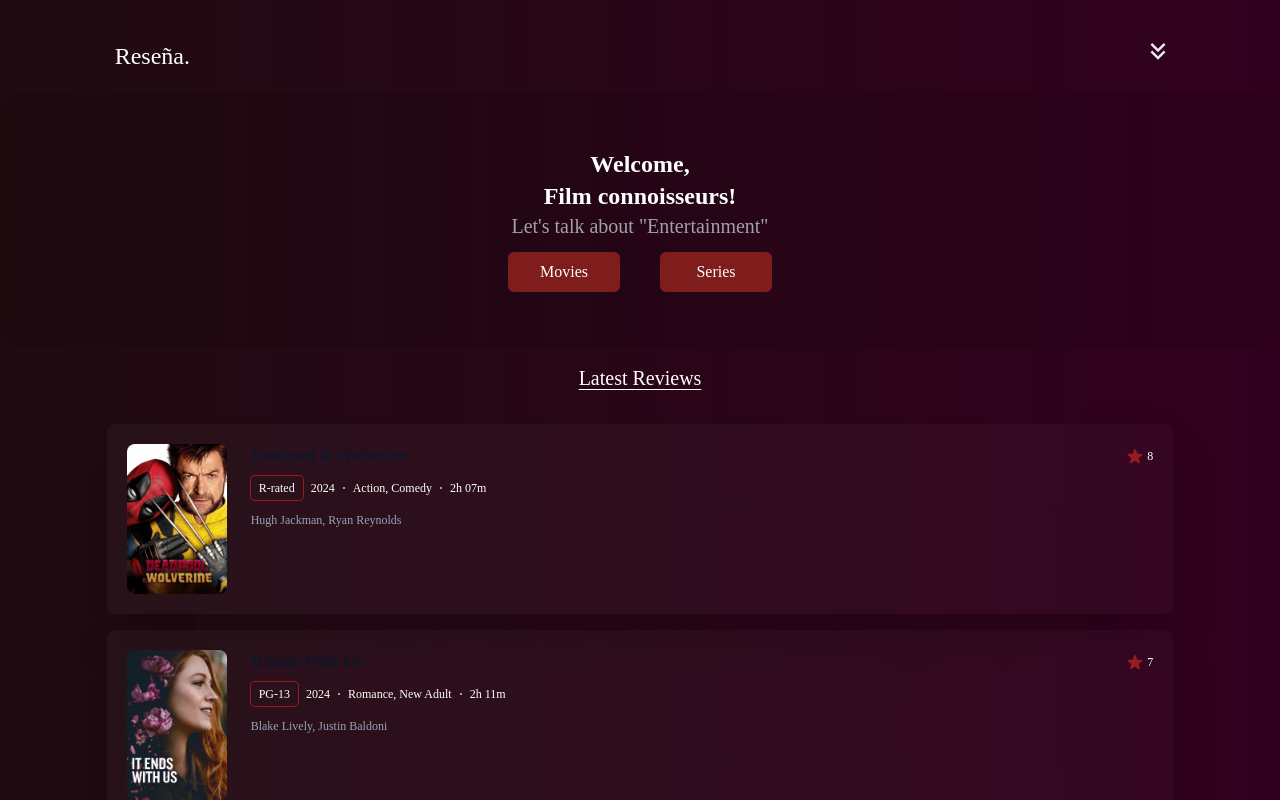
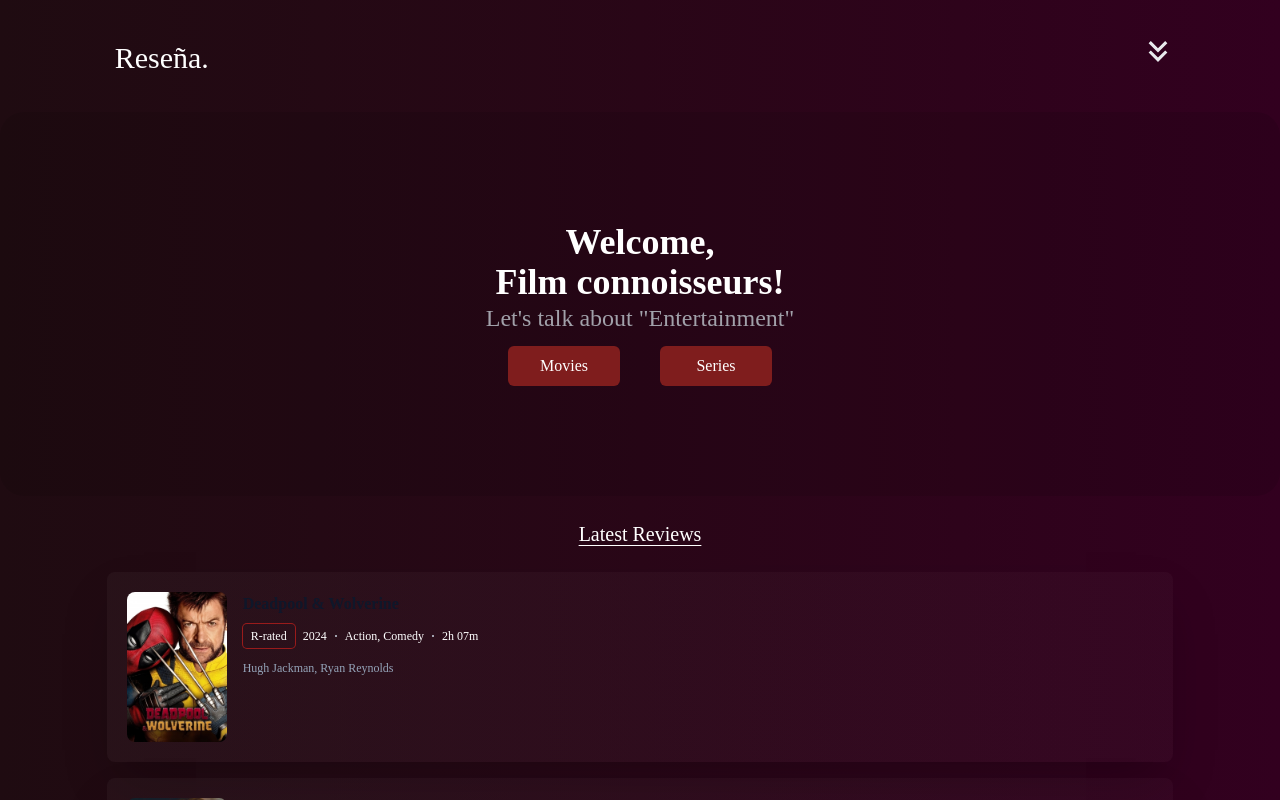
Before and after one commit to YedhuKrishna01/ReviewSite, a React (Vite) app in the folder client/: page / in a window 1280 px wide. Shown: the top 800 px of the page. Built offline with nearby package versions, Linux system fonts and the light colour scheme.

Commit message:
contact page completed. Started making the site responsive.

```diff
--- a/client/src/App.jsx
+++ b/client/src/App.jsx
@@ -30,6 +30,8 @@ import Contact from "./pages/Contacts/Contact.jsx";
 function App() {
   return (
     <BrowserRouter>
+      {/* This site is made as a web development learning project. The credit to any of the reviews mentioned in this site doesn't belongs to me. */}
+
       <Routes>
         <Route path="/" element={<Home />} />
         <Route path="/DeadpoolReview" element={<DeadpoolReview />} />
--- a/client/src/components/HomeBody.jsx
+++ b/client/src/components/HomeBody.jsx
@@ -13,30 +13,30 @@ function HomeBody() {
 
   return (
     <div>
-      <div className="h-64 rounded-3xl flex flex-col intro justify-center items-center relative text-white mt-3">
-        <div className="text-2xl w-9/12 text-center font-semibold">
+      <div className="h-64 tablet:h-96 rounded-3xl flex flex-col intro justify-center items-center relative text-white mt-3 tablet:mt-8">
+        <div className="text-2xl tablet:text-4xl w-9/12 text-center font-semibold">
           Welcome,
           <br /> Film connoisseurs!
         </div>
-        <div className="text-xl tracking-normal font-light text-zinc-400">
+        <div className="text-xl tablet:text-2xl tracking-normal font-light text-zinc-400">
           Let's talk about "Entertainment"
         </div>
         <div className="flex mt-3 gap-x-10">
           <button
             onClick={() => scrollToSection(movieSectionRef)}
-            className="rounded-md font-medium w-28 px-3 bg-red-900 py-2"
+            className="rounded-md font-medium w-28 px-3 bg-red-900 hover:bg-red-800 py-2"
           >
             Movies
           </button>
 
           <Link
             to="/TVshows"
-            className="text-center rounded-md font-medium bg-red-900 w-28 px-3 py-2"
+            className="text-center rounded-md font-medium bg-red-900 hover:bg-red-800 w-28 px-3 py-2"
           >
             Series
           </Link>
         </div>
-        <div className="absolute mt-14 h-auto w-full flex flex-col gap-y-4 md:gap-y-6 items-center top-52 left-0">
+        <div className="absolute mt-14 tablet:mt-48 h-auto w-full flex flex-col gap-y-4 md:gap-y-6 items-center top-52 left-0">
           <div className="text-xl rounded-t-lg underline underline-offset-4 decoration-1 w-6/12 p-2 font-semilight text-center">
             Latest Reviews
           </div>
--- a/client/src/components/Navbar.jsx
+++ b/client/src/components/Navbar.jsx
@@ -11,7 +11,7 @@ function Navbar() {
   return (
     <div>
       <div className="grid grid-cols-12 h-20 pt-8">
-        <div className="text-white col-start-2 py-2 font-medium text-2xl ">
+        <div className="text-white col-start-2 py-2 font-medium text-2xl tablet:text-3xl">
           <Link className="ml-2" to="/">
             Reseña.
           </Link>
@@ -24,7 +24,7 @@ function Navbar() {
             viewBox="0 -960 960 960"
             width="30px"
             fill="#e8eaed"
-            className={`transform transition-transform duration-700 ${
+            className={`transform transition-transform duration-700 tablet:scale-125 ${
               isMenuOpen ? "rotate-180" : ""
             }`}
           >
@@ -39,8 +39,8 @@ function Navbar() {
           isMenuOpen ? "max-h-40" : "max-h-0"
         }`}
       >
-        <div className="text-white text-sm w-10/12 py-1 px-3">
-          <ul className="space-y-2">
+        <div className="text-white text-sm tablet:text-base w-10/12 py-1 px-3">
+          <ul className="space-y-2 tablet:space-y-3 tablet:mt-1">
             <li>
               <Link to="/" className="hover:underline">
                 Home
--- a/client/src/pages/Contacts/Contact.jsx
+++ b/client/src/pages/Contacts/Contact.jsx
@@ -52,19 +52,19 @@ function Contact() {
               className="flex flex-col text-left space-y-4 w-full"
             >
               <div>
-                <label htmlFor="name">need changes here</label>
+                <label htmlFor="name">Movie Name :</label>
                 <br />
                 <input
                   type="text"
                   id="name"
                   name="name"
                   className="rounded-md w-full bg-transparent border-[1px] border-white p-2 placeholder:text-sm placeholder:pl-2 placeholder:text-zinc-300 text-sm mt-2"
-                  placeholder="Enter your name"
+                  placeholder="Enter the movie name"
                   required
                 />
               </div>
               <div>
-                <label htmlFor="email">change here too Email</label>
+                <label htmlFor="email">Email :</label>
                 <br />
                 <input
                   type="email"
@@ -76,21 +76,18 @@ function Contact() {
                 />
               </div>
               <div>
-                <label htmlFor="message">
-                  here as well Write your suggestion
-                </label>
+                <label htmlFor="message">Have any message for me ?</label>
                 <br />
                 <textarea
                   id="message"
                   name="message"
                   className="rounded-md h-[30vh] resize-none w-full bg-transparent border-[1px] border-white p-2 placeholder:text-sm placeholder:pl-2 placeholder:text-zinc-300 text-sm mt-2"
-                  placeholder="Enter your suggestion"
-                  required
+                  placeholder="Enter your message"
                 ></textarea>
                 <br />
                 <button
                   type="submit"
-                  className="mt-5 cursor-pointer w-full bg-red-900 text-white rounded-md  py-2 px-4"
+                  className="mt-5 cursor-pointer w-full bg-red-900 hover:bg-red-800 text-white rounded-md  py-2 px-4"
                 >
                   Send
                 </button>
--- a/client/tailwind.config.js
+++ b/client/tailwind.config.js
@@ -9,6 +9,11 @@ export default {
       'pop':["Poppins", "sans-serif"],
       'mont': ["Montserrat", "sans-serif"],
     },
+    screens: {
+      'tablet': '700px',
+      'laptop': '1024px',
+      'desktop': '1279px',
+    },
     extend: {},
   },
   plugins: [],
```
